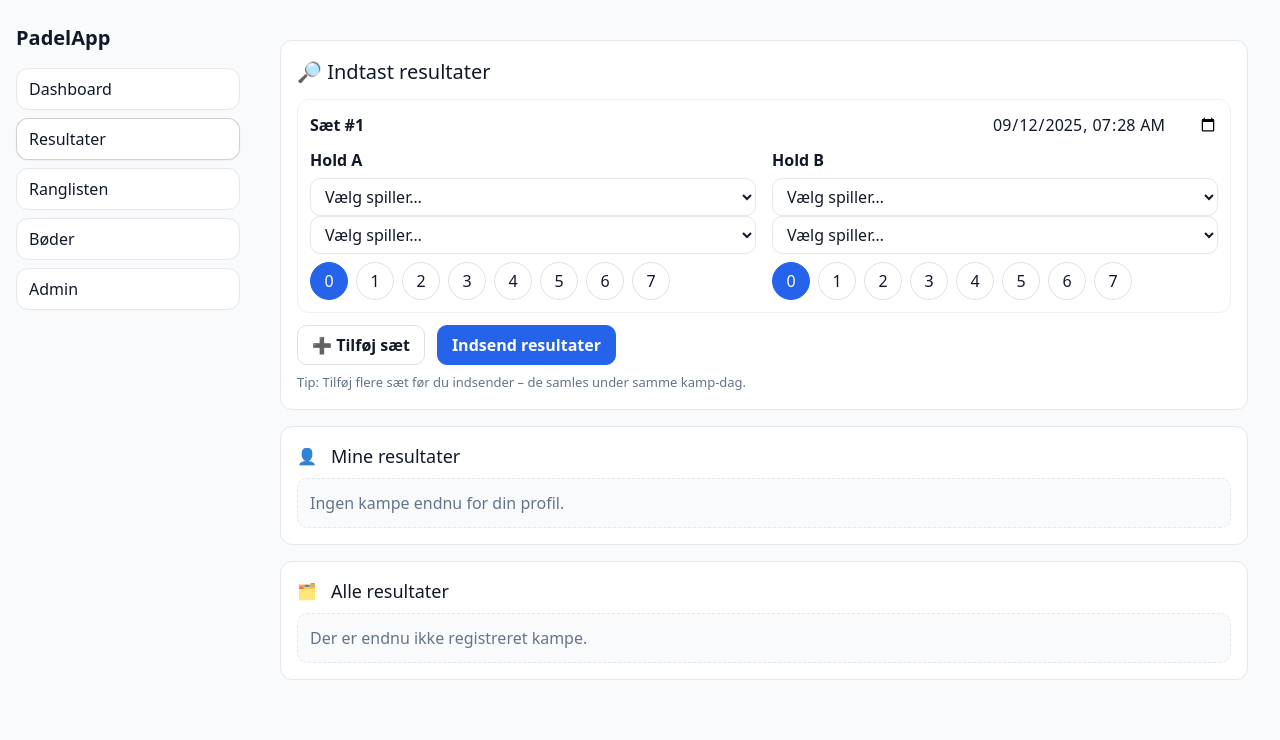
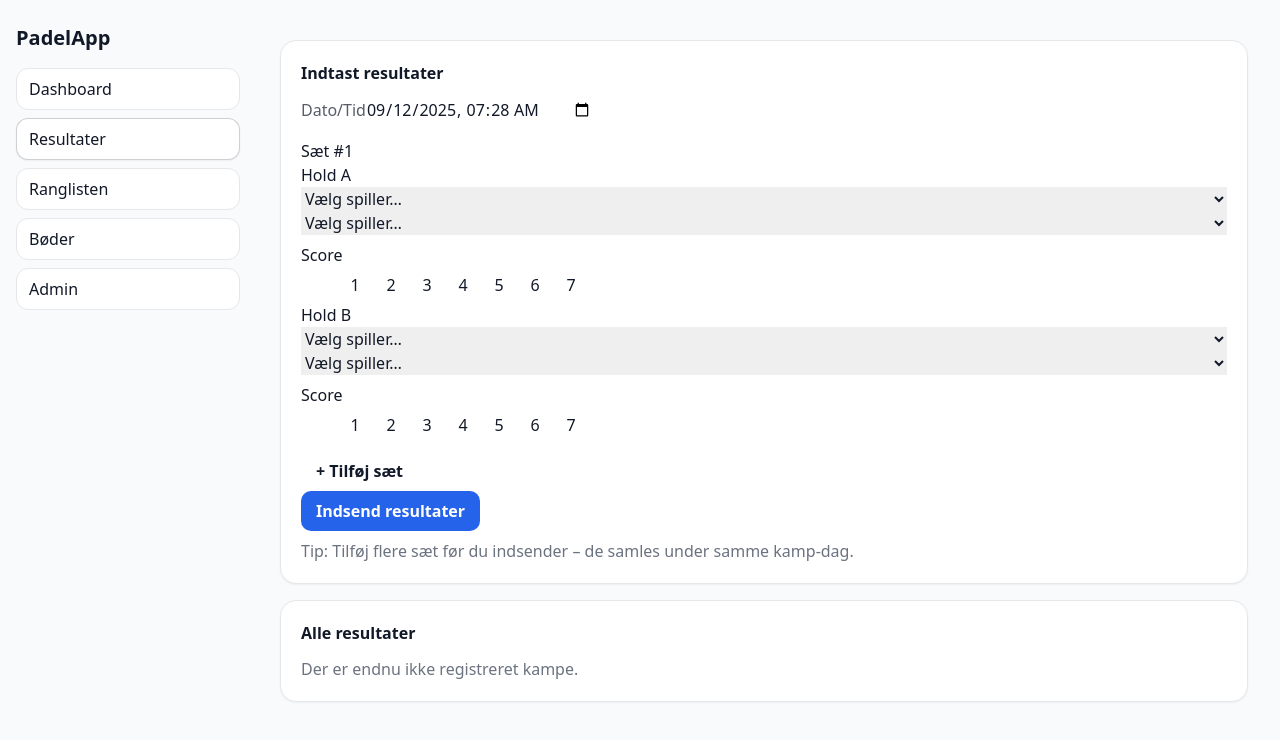
Before and after one commit to jstrange83/padel-friday-app, a React (Vite) app: page / in a window 1280 px wide. Both pictures are taken after a click on the button "Resultater". Shown: the top 740 px of the page. Built offline with nearby package versions, Linux system fonts and the light colour scheme.

Commit message:
Update Results.tsx

```diff
--- a/src/pages/Results.tsx
+++ b/src/pages/Results.tsx
@@ -1,321 +1,302 @@
-// --- REPLACE WHOLE FILE: src/pages/Results.tsx ---
-import React, { useEffect, useMemo, useState } from 'react';
+// src/pages/Results.tsx
+import React, { useMemo, useState } from 'react';
+import { applySets, SetInput } from '../lib/elo';
+import { load, save } from '../lib/storage';
 
-// ====== Types ======
-export type Player = { id: string; name: string; elo: number };
-export type MatchRec = {
-  id: string;
-  when: string;
-  aNames: string[];
-  bNames: string[];
-  scoreA: number;
-  scoreB: number;
-  points?: { id: string; name: string; value: number }[];
-  eloBefore?: { [playerId: string]: number };
-  eloAfter?: { [playerId: string]: number };
-  isFriday?: boolean;
+// typer i appen
+type Player = { id: string; name: string; elo: number };
+type MatchRec = {
+  id: string;                 // unik id
+  when: string;               // ISO dato (dag)
+  sets: Array<{
+    a1: string; a2: string; b1: string; b2: string;
+    scoreA: number; scoreB: number;
+  }>;
+  // snapshot af ELO før kamp for de 4 spillere (til visning)
+  before: Record<string, number>;
+  // delta pr. spiller for hele kampen
+  delta: Record<string, number>;
+  // evt. fejlmelding
+  report?: string;
 };
 
 const LS_PLAYERS = 'padel.players.v1';
 const LS_MATCHES = 'padel.matches.v1';
-const LS_REPORTS = 'padel.reports.v1';
 
-// ====== storage helpers ======
-function load<T>(k: string, fallback: T): T {
-  try { const raw = localStorage.getItem(k); return raw ? JSON.parse(raw) as T : fallback; }
-  catch { return fallback; }
-}
-function save<T>(k: string, v: T) { try { localStorage.setItem(k, JSON.stringify(v)); } catch {} }
-
-// ====== small helpers ======
-function fmtDate(dIso: string) {
-  const d = new Date(dIso);
-  return d.toLocaleDateString('da-DK', { day:'2-digit', month:'2-digit', year:'numeric' });
-}
-function sameDay(a: string, b: string) {
-  const da = new Date(a), db = new Date(b);
-  return da.getFullYear()===db.getFullYear() && da.getMonth()===db.getMonth() && da.getDate()===db.getDate();
-}
-function uniq<T>(arr: T[]) { return Array.from(new Set(arr)); }
-
-// ====== reports ======
-type Report = { id: string; matchId: string; message: string; createdAt: string; reporterName?: string };
-function useReports() {
-  const [reports, setReports] = useState<Report[]>(() => load(LS_REPORTS, [] as Report[]));
-  const add = (r: Report) => { const next = [r, ...reports]; setReports(next); save(LS_REPORTS, next); };
-  return { reports, add };
+// små UI hjælpekomponenter
+function SegBtn({ active, onClick, children }:{ active:boolean; onClick:()=>void; children:React.ReactNode }) {
+  return (
+    <button
+      onClick={onClick}
+      className={`segbtn ${active ? 'active' : ''}`}
+      style={{
+        minWidth: 36, height: 36, borderRadius: 18,
+        border: '1px solid var(--border)',
+        background: active ? 'var(--primary-600)' : 'white',
+        color: active ? 'white' : 'var(--text)',
+        display:'inline-flex', alignItems:'center', justifyContent:'center'
+      }}
+    >{children}</button>
+  );
 }
 
-// ====== UI blocks (ResultCards, ReportBox, EnterSets) ======
-function ResultCards({ players, matches, currentUserName }:{
-  players: Player[]; matches: MatchRec[]; currentUserName?: string;
-}) {
-  const sorted = useMemo(()=> [...matches].sort((a,b)=> new Date(b.when).getTime() - new Date(a.when).getTime()), [matches]);
-  const groups = useMemo(()=>{
-    const out: {dateIso:string; list:MatchRec[]}[] = [];
-    for (const m of sorted) {
-      const g = out.find(x => sameDay(x.dateIso, m.when));
-      g ? g.list.push(m) : out.push({dateIso:m.when, list:[m]});
-    }
-    return out;
-  }, [sorted]);
-  const pMap = useMemo(()=> new Map(players.map(p=>[p.id, p])), [players]);
+export default function ResultsPage(){
+  const [players, setPlayers] = useState<Player[]>(()=>load(LS_PLAYERS, [] as Player[]));
+  const [matches, setMatches] = useState<MatchRec[]>(()=>load(LS_MATCHES, [] as MatchRec[]));
 
-  function calcEloBeforeAfter(m: MatchRec) {
-    if (m.eloBefore || m.eloAfter) return { before: m.eloBefore ?? {}, after: m.eloAfter ?? {} };
-    const before: Record<string, number> = {}; const after: Record<string, number> = {};
-    if (!m.points || m.points.length===0) return { before, after };
-    for (const pt of m.points) {
-      const curr = pMap.get(pt.id)?.elo;
-      if (typeof curr === 'number') { const b = curr - pt.value; before[pt.id]=b; after[pt.id]=curr; }
-    }
-    return { before, after };
+  // --- formular state (et eller flere sæt) -------------------------------
+  const [when, setWhen] = useState(()=> {
+    const d = new Date();
+    d.setSeconds(0,0);
+    return d.toISOString();
+  });
+
+  type SetForm = { a1?:string; a2?:string; b1?:string; b2?:string; scoreA:number; scoreB:number };
+  const [forms, setForms] = useState<SetForm[]>([
+    { scoreA: 0, scoreB: 0 }
+  ]);
+
+  function addSet(){
+    setForms(f => [...f, { scoreA: 0, scoreB: 0 }]);
   }
 
+  function updateSet(ix:number, patch:Partial<SetForm>){
+    setForms(f => f.map((s,i)=> i===ix ? {...s, ...patch} : s));
+  }
+
+  const canSubmit = useMemo(()=>{
+    if (forms.length===0) return false;
+    for (const f of forms){
+      if (!f.a1 || !f.a2 || !f.b1 || !f.b2) return false;
+      if (f.a1===f.a2 || f.b1===f.b2) return false;
+      // samme spiller må ikke stå på begge hold
+      const all = [f.a1,f.a2,f.b1,f.b2];
+      if (new Set(all).size !== 4) return false;
+    }
+    return true;
+  }, [forms]);
+
+  function handleSubmit(){
+    if (!canSubmit) return;
+
+    // ratings-map før kamp
+    const ratings: Record<string, number> = {};
+    for (const p of players) ratings[p.id] = p.elo;
+
+    // konverter formular til SetInput’s
+    const sets: SetInput[] = forms.map(f=>({
+      a1: f.a1!, a2: f.a2!, b1: f.b1!, b2: f.b2!,
+      scoreA: f.scoreA, scoreB: f.scoreB,
+      whenISO: when
+    }));
+
+    // gem snapshot før kamp for de spillere der deltager
+    const before: Record<string, number> = {};
+    for (const f of sets){
+      [f.a1,f.a2,f.b1,f.b2].forEach(id=>{
+        if (before[id]==null) before[id] = ratings[id] ?? 1500;
+      });
+    }
+
+    // kør ELO opdateringer
+    const { ratings: newRatings, totalDelta } = applySets(ratings, sets);
+
+    // opdater spillerliste
+    const updatedPlayers = players.map(p => newRatings[p.id] != null ? ({...p, elo: Math.round(newRatings[p.id])}) : p);
+    setPlayers(updatedPlayers);
+    save(LS_PLAYERS, updatedPlayers);
+
+    // lav kamp-record (grupperer alle sæt under samme dato/id)
+    const id = `m-${Date.now()}`;
+    const match: MatchRec = {
+      id,
+      when: new Date(when).toISOString().slice(0,10), // dag
+      sets: sets.map(s=>({ a1:s.a1, a2:s.a2, b1:s.b1, b2:s.b2, scoreA:s.scoreA, scoreB:s.scoreB })),
+      before,
+      delta: Object.fromEntries(Object.entries(totalDelta).map(([id,v])=>[id, Math.round(v*10)/10]))
+    };
+
+    const next = [match, ...matches].slice(0,200);
+    setMatches(next);
+    save(LS_MATCHES, next);
+
+    // nulstil formular (behold sidste spillervalg for hurtig indtastning)
+    setForms([{ scoreA: 0, scoreB: 0 }]);
+  }
+
+  // --- visning ------------------------------------------------------------
+
+  function nameOf(id:string){ return players.find(p=>p.id===id)?.name ?? '—'; }
+
   return (
-    <div className="result-cards">
-      {groups.map(group=>{
-        const involvedIds = uniq(group.list.flatMap(m=> m.points?.map(p=>p.id) ?? []));
-        const first = group.list[group.list.length-1];
-        const { before } = calcEloBeforeAfter(first);
+    <div className="page">
+      {/* Indtast sæt */}
+      <div className="card">
+        <div className="card-title">Indtast resultater</div>
 
-        return (
-          <div key={group.dateIso} className="res-card">
-            <div className="res-card__hdr">
-              <div className="res-card__date"><span className="ico">📅</span> {fmtDate(group.dateIso)}</div>
-              {!!involvedIds.length && (
-                <div className="res-card__players">
-                  {involvedIds.map(pid=>{
-                    const p = pMap.get(pid); if (!p) return null;
-                    const eloFør = before[pid];
-                    return (
-                      <div key={pid} className="res-card__playerRow">
-                        <span className="ico">🔎</span><strong>{p.name}</strong>
-                        <span className="muted">ELO før: {typeof eloFør==='number'? eloFør.toFixed(1) : '—'}</span>
-                      </div>
-                    );
-                  })}
-                </div>
-              )}
+        <div className="row" style={{gap:16, alignItems:'center', margin:'8px 0 16px'}}>
+          <label style={{opacity:.7}}>Dato/Tid</label>
+          <input
+            type="datetime-local"
+            value={toLocal(when)}
+            onChange={e=>setWhen(fromLocal(e.target.value))}
+          />
+        </div>
+
+        {forms.map((f,ix)=>(
+          <div key={ix} className="setbox">
+            <div className="sethead">Sæt #{ix+1}</div>
+
+            <div className="grid2">
+              <div>
+                <div className="label">Hold A</div>
+                <SelectPlayer value={f.a1} onChange={v=>updateSet(ix,{a1:v})} players={players}/>
+                <SelectPlayer value={f.a2} onChange={v=>updateSet(ix,{a2:v})} players={players}/>
+                <div className="label" style={{marginTop:8}}>Score</div>
+                <ScoreRow value={f.scoreA} onChange={v=>updateSet(ix,{scoreA:v})}/>
+              </div>
+              <div>
+                <div className="label">Hold B</div>
+                <SelectPlayer value={f.b1} onChange={v=>updateSet(ix,{b1:v})} players={players}/>
+                <SelectPlayer value={f.b2} onChange={v=>updateSet(ix,{b2:v})} players={players}/>
+                <div className="label" style={{marginTop:8}}>Score</div>
+                <ScoreRow value={f.scoreB} onChange={v=>updateSet(ix,{scoreB:v})}/>
+              </div>
+            </div>
+          </div>
+        ))}
+
+        <div className="row" style={{gap:12, marginTop:8}}>
+          <button className="btn ghost" onClick={addSet}>+ Tilføj sæt</button>
+          <div style={{flex:1}} />
+          <button className="btn primary" disabled={!canSubmit} onClick={handleSubmit}>Indsend resultater</button>
+        </div>
+        <div className="muted" style={{marginTop:8}}>Tip: Tilføj flere sæt før du indsender – de samles under samme kamp-dag.</div>
+      </div>
+
+      {/* Alle resultater */}
+      <div className="card">
+        <div className="card-title">Alle resultater</div>
+
+        {matches.length===0 && <div className="muted">Der er endnu ikke registreret kampe.</div>}
+
+        {matches.map(m=>(
+          <div key={m.id} className="match">
+            <div className="match-date">
+              <span className="cal">📅</span> {formatDate(m.when)}
             </div>
 
-            <div className="res-card__sets">
-              {group.list.map(m=>(
-                <div key={m.id} className="res-card__setRow">
-                  <div className="line">
-                    <span className="teams">{m.aNames.join(' & ')} <span className="muted">vs.</span> {m.bNames.join(' & ')}</span>
-                    <span className="score">{m.scoreA} - {m.scoreB}</span>
-                  </div>
+            {/* spillere + ELO før */}
+            <div className="players-before">
+              {playersRowFromMatch(m).map(p=>(
+                <div key={p.id} className="pchip">
+                  <span className="r">🎾</span>
+                  <span className="nm">{nameOf(p.id)}</span>
+                  <span className="elo">ELO før: {Math.round(m.before[p.id] ?? 1500)}</span>
                 </div>
               ))}
             </div>
 
-            <div className="res-card__after">
-              {involvedIds.map(pid=>{
-                const p = pMap.get(pid); if (!p) return null;
-                let delta = 0;
-                for (const m of group.list) { const hit = m.points?.find(x=>x.id===pid); if (hit) delta += hit.value; }
-                const bef = (before[pid] ?? (p.elo - delta)); const aft = bef + delta;
+            {/* sæt-rækker */}
+            <div className="sets">
+              {m.sets.map((s, i)=>(
+                <div key={i} className="setrow">
+                  <div className="teams">
+                    {nameOf(s.a1)} & {nameOf(s.a2)} <span className="vs">vs.</span> {nameOf(s.b1)} & {nameOf(s.b2)}
+                  </div>
+                  <div className="score">{s.scoreA} – {s.scoreB}</div>
+                </div>
+              ))}
+            </div>
+
+            {/* delta pr. spiller */}
+            <div className="delta">
+              {playersRowFromMatch(m).map(p=>{
+                const before = m.before[p.id] ?? 1500;
+                const d = m.delta[p.id] ?? 0;
+                const after = before + d;
                 return (
-                  <div key={pid} className="afterRow">
-                    <span className="ico">{delta>=0?'🏆':'🧯'}</span><strong>{p.name}</strong>
-                    <span className="muted">Elo: {aft.toFixed(1)}</span>
-                    <span className={`delta ${delta>=0?'pos':'neg'}`}>({delta>=0?'+':''}{delta.toFixed(1)})</span>
+                  <div key={p.id} className="deltarow">
+                    <span className="tag">{nameOf(p.id)}</span>
+                    <span className={`chg ${d>=0?'pos':'neg'}`}>
+                      {d>=0?'+':''}{(Math.round(d*10)/10).toFixed(1)}
+                    </span>
+                    <span className="after">ELO: {Math.round(after)}</span>
                   </div>
                 );
               })}
             </div>
 
-            <ReportBox matchIds={group.list.map(m=>m.id)} currentUserName={currentUserName}/>
+            {/* fejlrapport */}
+            <ReportBox match={m} onChange={(txt)=>{
+              const next = matches.map(x=>x.id===m.id ? {...x, report: txt} : x);
+              setMatches(next); save(LS_MATCHES, next);
+            }} />
           </div>
-        );
-      })}
+        ))}
+      </div>
     </div>
   );
 }
 
-function ReportBox({ matchIds, currentUserName }:{ matchIds:string[]; currentUserName?:string }) {
-  const { add } = useReports();
-  const [open,setOpen] = useState(false); const [txt,setTxt] = useState('');
-  const send = () => {
-    if (!txt.trim()) return;
-    add({ id:'r_'+Date.now(), matchId: matchIds.join(','), message: txt.trim(), createdAt: new Date().toISOString(), reporterName: currentUserName || 'Ukendt' });
-    setTxt(''); setOpen(false); alert('Tak! Din besked er gemt til admin.');
-  };
+// --- små komponenter -------------------------------------------------------
+
+function SelectPlayer({ value, onChange, players }:{
+  value?:string, onChange:(id:string)=>void, players:Player[]
+}){
   return (
-    <div className="reportBox">
-      <label className="chk"><input type="checkbox" checked={open} onChange={e=>setOpen(e.target.checked)} />Indberet fejl i kampen</label>
-      {open && (<>
-        <textarea placeholder="Skriv hvad der er forkert…" value={txt} onChange={e=>setTxt(e.target.value)} />
-        <button className="btn danger" onClick={send}>📩 Send besked</button>
-      </>)}
+    <select value={value ?? ''} onChange={e=>onChange(e.target.value)} style={{width:'100%'}}>
+      <option value="" disabled>Vælg spiller…</option>
+      {players.map(p=>(
+        <option key={p.id} value={p.id}>{p.name}</option>
+      ))}
+    </select>
+  );
+}
+
+function ScoreRow({ value, onChange }:{ value:number; onChange:(v:number)=>void }){
+  return (
+    <div className="row" style={{gap:8, flexWrap:'wrap'}}>
+      {[0,1,2,3,4,5,6,7].map(n=>(
+        <SegBtn key={n} active={value===n} onClick={()=>onChange(n)}>{n}</SegBtn>
+      ))}
     </div>
   );
 }
 
-type DraftSet = { id:string; when:string; A1?:string; A2?:string; B1?:string; B2?:string; sA:number; sB:number; };
-
-function ScorePicker({value,onChange}:{value:number; onChange:(v:number)=>void}) {
-  const opts=[0,1,2,3,4,5,6,7];
-  return <div className="scorePicker">{opts.map(n=>(
-    <button key={n} type="button" className={`chip ${value===n?'active':''}`} onClick={()=>onChange(n)}>{n}</button>
-  ))}</div>;
-}
-
-function toLocalInputValue(iso:string){ const d=new Date(iso); const pad=(n:number)=>String(n).padStart(2,'0'); return `${d.getFullYear()}-${pad(d.getMonth()+1)}-${pad(d.getDate())}T${pad(d.getHours())}:${pad(d.getMinutes())}`; }
-function fromLocalInputValue(v:string){ return new Date(v).toISOString(); }
-
-function EnterSets({ players, onSaved }:{ players:Player[]; onSaved:()=>void }) {
-  const [drafts,setDrafts]=useState<DraftSet[]>([{ id:'s1', when:new Date().toISOString(), sA:0, sB:0 }]);
-  const addSet=()=>{ setDrafts(d=>[...d,{ id:'s'+(d.length+1), when:d[0]?.when ?? new Date().toISOString(), sA:0, sB:0 }]); window.scrollTo({ top: document.body.scrollHeight, behavior:'smooth' }); };
-  const upd=(id:string,patch:Partial<DraftSet>)=> setDrafts(d=>d.map(x=>x.id===id?{...x,...patch}:x));
-  const saveAll=()=> {
-    const prev=load<MatchRec[]>(LS_MATCHES, []);
-    const newMatches:MatchRec[] = drafts.map((s,i)=>({
-      id:`m_${Date.now()}_${i}`, when:s.when,
-      aNames:[players.find(p=>p.id===s.A1)?.name ?? '—', players.find(p=>p.id===s.A2)?.name ?? '—'].filter(Boolean),
-      bNames:[players.find(p=>p.id===s.B1)?.name ?? '—', players.find(p=>p.id===s.B2)?.name ?? '—'].filter(Boolean),
-      scoreA:s.sA, scoreB:s.sB, points:[]
-    }));
-    const next=[...newMatches, ...prev].slice(0,200); save(LS_MATCHES,next);
-    alert('Resultater gemt. (Demo-lagring i browseren)');
-    setDrafts([{ id:'s1', when:new Date().toISOString(), sA:0, sB:0 }]); onSaved();
-  };
-  const opts = [...players].sort((a,b)=>a.name.localeCompare(b.name)).map(p=><option key={p.id} value={p.id}>{p.name}</option>);
+function ReportBox({ match, onChange }:{ match:MatchRec; onChange:(t:string)=>void }){
   return (
-    <div className="enterSets">
-      <h2>🔎 Indtast resultater</h2>
-      {drafts.map((s,idx)=>(
-        <div key={s.id} className="setCard">
-          <div className="setHdr">
-            <strong>Sæt #{idx+1}</strong>
-            <input type="datetime-local" value={toLocalInputValue(s.when)} onChange={e=>upd(s.id,{when:fromLocalInputValue(e.target.value)})}/>
-          </div>
-          <div className="teams">
-            <div className="team">
-              <div className="lbl">Hold A</div>
-              <select value={s.A1 ?? ''} onChange={e=>upd(s.id,{A1:e.target.value||undefined})}><option value="">Vælg spiller…</option>{opts}</select>
-              <select value={s.A2 ?? ''} onChange={e=>upd(s.id,{A2:e.target.value||undefined})}><option value="">Vælg spiller…</option>{opts}</select>
-              <ScorePicker value={s.sA} onChange={(v)=>upd(s.id,{sA:v})}/>
-            </div>
-            <div className="team">
-              <div className="lbl">Hold B</div>
-              <select value={s.B1 ?? ''} onChange={e=>upd(s.id,{B1:e.target.value||undefined})}><option value="">Vælg spiller…</option>{opts}</select>
-              <select value={s.B2 ?? ''} onChange={e=>upd(s.id,{B2:e.target.value||undefined})}><option value="">Vælg spiller…</option>{opts}</select>
-              <ScorePicker value={s.sB} onChange={(v)=>upd(s.id,{sB:v})}/>
-            </div>
-          </div>
-        </div>
-      ))}
-      <div className="setActions">
-        <button className="btn ghost" onClick={addSet}>➕ Tilføj sæt</button>
-        <button className="btn primary" onClick={saveAll}>Indsend resultater</button>
-      </div>
-      <p className="tip">Tip: Tilføj flere sæt før du indsender – de samles under samme kamp-dag.</p>
+    <div className="report">
+      <label className="muted">🚫 Indberet fejl i kampen:</label>
+      <textarea
+        placeholder="Skriv hvad der er forkert…"
+        value={match.report ?? ''}
+        onChange={e=>onChange(e.target.value)}
+      />
+      <div className="muted">Indberettet gemmes kun lokalt indtil vi forbinder til admin backend.</div>
     </div>
   );
 }
 
-// ====== Page ======
-export default function ResultsPage() {
-  const [players, setPlayers] = useState<Player[]>(() => load(LS_PLAYERS, [] as Player[]));
-  const [matches, setMatches] = useState<MatchRec[]>(() => load(LS_MATCHES, [] as MatchRec[]));
+// --- utils / styling -------------------------------------------------------
 
-  // 🔹 AUTO-SEED: fyld demo-spillere hvis tomt
-  useEffect(() => {
-    if (players.length === 0) {
-      const seed: Player[] = [
-        { id:'p-emma',   name:'Emma Christensen',  elo:1123.0 },
-        { id:'p-michael',name:'Michael Sørensen',  elo:1072.5 },
-        { id:'p-julie',  name:'Julie Rasmussen',   elo:1044.2 },
-        { id:'p-lars',   name:'Lars Petersen',     elo:1088.9 },
-        { id:'p-mette',  name:'Mette Hansen',      elo:1019.7 },
-        { id:'p-alex',   name:'Alex Hansen',       elo:1036.1 },
-        { id:'p-sara',   name:'Sara Nielsen',      elo:998.4 },
-        { id:'p-thomas', name:'Thomas Nielsen',    elo:1052.3 },
-        { id:'p-anne',   name:'Anne Møller',       elo:1003.6 },
-        { id:'p-demo',   name:'Demo Bruger',       elo:1000.0 },
-      ];
-      save(LS_PLAYERS, seed);
-      setPlayers(seed);
-    }
-    // eslint-disable-next-line react-hooks/exhaustive-deps
-  }, []);
+function playersRowFromMatch(m: MatchRec){
+  const ids = new Set<string>();
+  m.sets.forEach(s=>[s.a1,s.a2,s.b1,s.b2].forEach(id=>ids.add(id)));
+  return Array.from(ids).map(id=>({id}));
+}
 
-  const currentUser = players[0];
-  const myMatches = useMemo(()=> {
-    if (!currentUser) return [] as MatchRec[];
-    const name = currentUser.name;
-    return matches.filter(m => m.aNames.includes(name) || m.bNames.includes(name));
-  }, [matches, currentUser]);
-
-  const refresh = () => {
-    setMatches(load(LS_MATCHES, [] as MatchRec[]));
-    setPlayers(load(LS_PLAYERS, [] as Player[]));
-  };
-
-  return (
-    <div className="resultsPage container">
-      <EnterSets players={players} onSaved={refresh} />
-
-      <section className="panel">
-        <div className="panel__hdr"><span className="ico">👤</span><h3>Mine resultater</h3></div>
-        {currentUser ? (myMatches.length===0 ? <div className="empty">Ingen kampe endnu for din profil.</div> :
-          <ResultCards players={players} matches={myMatches} currentUserName={currentUser.name}/>) :
-          <div className="empty">Ingen aktiv spiller valgt.</div>}
-      </section>
-
-      <section className="panel">
-        <div className="panel__hdr"><span className="ico">🗂</span><h3>Alle resultater</h3></div>
-        {matches.length===0 ? <div className="empty">Der er endnu ikke registreret kampe.</div> :
-          <ResultCards players={players} matches={matches}/>}
-      </section>
-
-      <style>{`
-        .resultsPage.container { max-width: 1100px; margin: 0 auto; padding: 16px; }
-        .panel { background:#fff; border:1px solid #e6e8eb; border-radius:12px; padding:16px; margin-top:16px; }
-        .panel__hdr { display:flex; gap:8px; align-items:center; margin-bottom:8px; }
-        .panel__hdr h3 { margin:0; font-size:18px; }
-        .ico { opacity:.9; margin-right:6px; }
-        .empty { padding:12px; color:#64748b; background:#f8fafc; border:1px dashed #e2e8f0; border-radius:10px; }
-
-        .enterSets { background:#fff; border:1px solid #e6e8eb; border-radius:12px; padding:16px; }
-        .enterSets h2 { margin:0 0 12px; font-size:20px; }
-        .setCard { border:1px solid #eef1f4; border-radius:12px; padding:12px; margin-top:12px; }
-        .setHdr { display:flex; align-items:center; justify-content:space-between; gap:12px; margin-bottom:10px; }
-        .teams { display:grid; grid-template-columns:1fr 1fr; gap:16px; }
-        .team .lbl { font-weight:600; margin-bottom:6px; }
-        .team select { width:100%; height:38px; border:1px solid #e5e7eb; border-radius:10px; padding:0 10px; background:#fff; }
-        .scorePicker { display:flex; flex-wrap:wrap; gap:8px; margin-top:8px; }
-        .chip { min-width:38px; height:38px; border-radius:19px; border:1px solid #dbe1e6; background:#fff; }
-        .chip.active { background:#2563eb; color:#fff; border-color:#2563eb; }
-        .setActions { display:flex; gap:12px; margin-top:12px; }
-        .btn { height:40px; border-radius:10px; border:1px solid #dbe1e6; padding:0 14px; background:#fff; font-weight:600; }
-        .btn.ghost { background:#fff; }
-        .btn.primary { background:#2563eb; color:#fff; border-color:#2563eb; }
-        .btn.danger { background:#ef4444; color:#fff; border-color:#ef4444; }
-        .tip { color:#64748b; font-size:13px; margin-top:8px; }
-
-        .result-cards { display:grid; gap:14px; }
-        .res-card { border:1px solid #e9eef3; border-radius:12px; padding:12px; background:#fff; }
-        .res-card__hdr { display:flex; gap:16px; flex-wrap:wrap; }
-        .res-card__date { font-weight:700; }
-        .res-card__players { display:grid; gap:4px; }
-        .res-card__playerRow { display:flex; gap:8px; align-items:center; font-size:14px; }
-        .muted { color:#6b7280; margin-left:8px; }
-        .res-card__sets { margin-top:10px; border-top:1px dashed #e5e7eb; padding-top:10px; display:grid; gap:8px; }
-        .res-card__setRow .line { display:flex; justify-content:space-between; gap:8px; }
-        .res-card__setRow .teams { font-weight:500; }
-        .res-card__after { margin-top:10px; border-top:1px dashed #e5e7eb; padding-top:10px; display:grid; gap:6px; }
-        .afterRow { display:flex; align-items:center; gap:8px; }
-        .afterRow .delta { margin-left:auto; }
-        .afterRow .delta.pos { color:#16a34a; }
-        .afterRow .delta.neg { color:#dc2626; }
-
-        .reportBox { margin-top:10px; border-top:1px dashed #e5e7eb; padding-top:10px; display:grid; gap:8px; }
-        .reportBox .chk { display:flex; gap:8px; align-items:center; user-select:none; }
-        .reportBox textarea { min-height:72px; padding:10px; border-radius:10px; border:1px solid #e5e7eb; resize:vertical; }
-      `}</style>
-    </div>
-  );
+function toLocal(iso:string){
+  const d = new Date(iso);
+  const pad = (n:number)=>String(n).padStart(2,'0');
+  return `${d.getFullYear()}-${pad(d.getMonth()+1)}-${pad(d.getDate())}T${pad(d.getHours())}:${pad(d.getMinutes())}`;
 }
+function fromLocal(local:string){
+  // tolkes som lokal tid -> ISO
+  const d = new Date(local);
+  return new Date(d.getTime() - d.getTimezoneOffset()*60000).toISOString();
+}
+function formatDate(yyyyMMDD:string){
+  const d = new Date(yyyyMMDD);
+  return d.toLocaleDateString('da-DK');
+}
```
